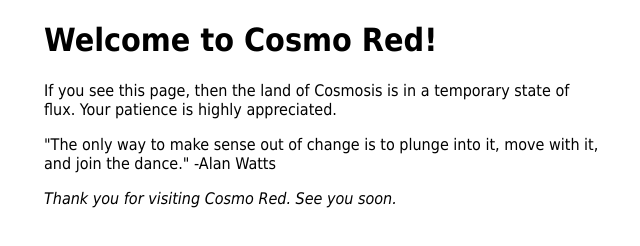
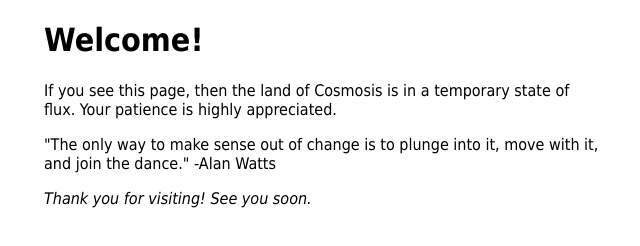
Before and after one commit to cosmojg/cosmo.red, a plain HTML site: page index.html in a window 1280 px wide. Shown: the whole page, without its empty margins (316-956 px from the left). Drawn offline with Linux system fonts and the light colour scheme.

Commit message:
Remove references to red

```diff
--- a/index.html
+++ b/index.html
@@ -3,7 +3,7 @@
 <head>
 <link rel="shortcut icon" href="/favicon.ico" type="image/x-icon">
 <link rel="icon" href="/favicon.ico" type="image/x-icon">
-<title>Cosmo Red</title>
+<title>Cosmo</title>
 <style>
     body {
         width: 35em;
@@ -13,12 +13,12 @@
 </style>
 </head>
 <body>
-<h1>Welcome to Cosmo Red!</h1>
+<h1>Welcome!</h1>
 <p>If you see this page, then the land of Cosmosis
 is in a temporary state of flux. Your patience is highly appreciated.</p>
 
 <p>"The only way to make sense out of change is to plunge into it, move with it, and join the dance." -Alan Watts</p>
 
-<p><em>Thank you for visiting Cosmo Red. See you soon.</em></p>
+<p><em>Thank you for visiting! See you soon.</em></p>
 </body>
 </html>
```
